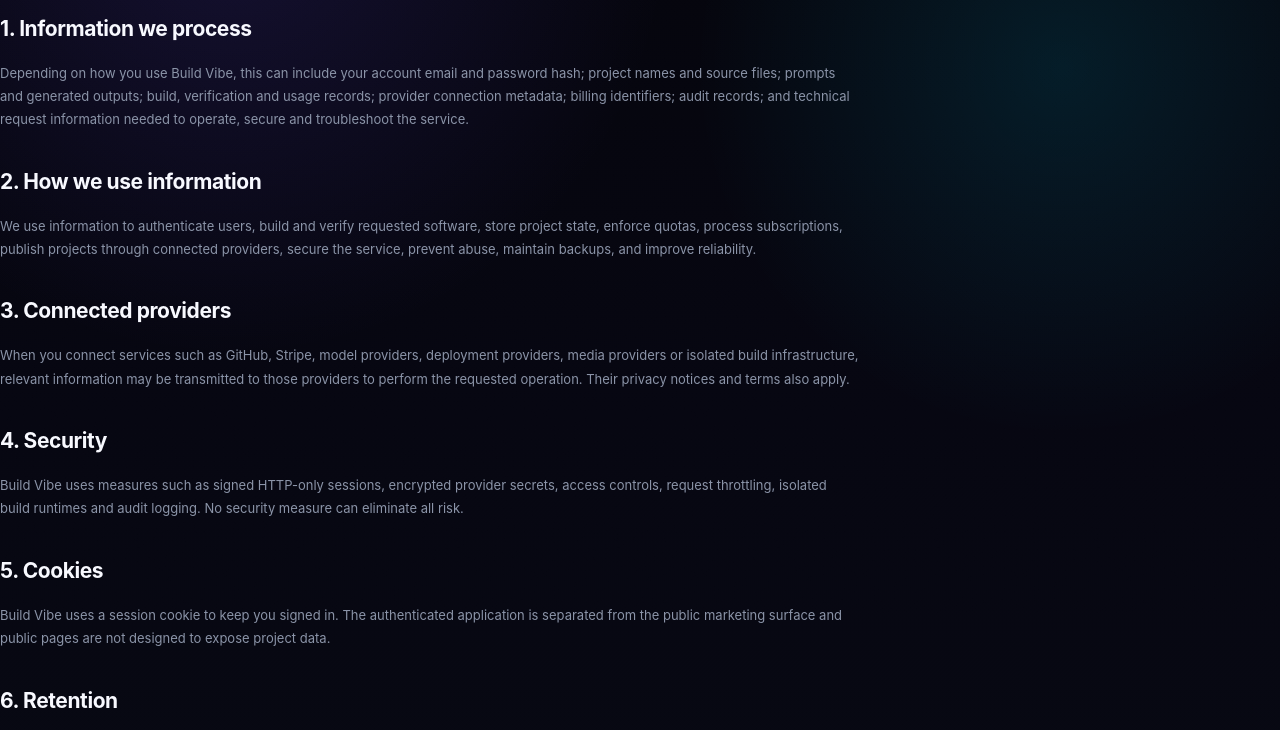
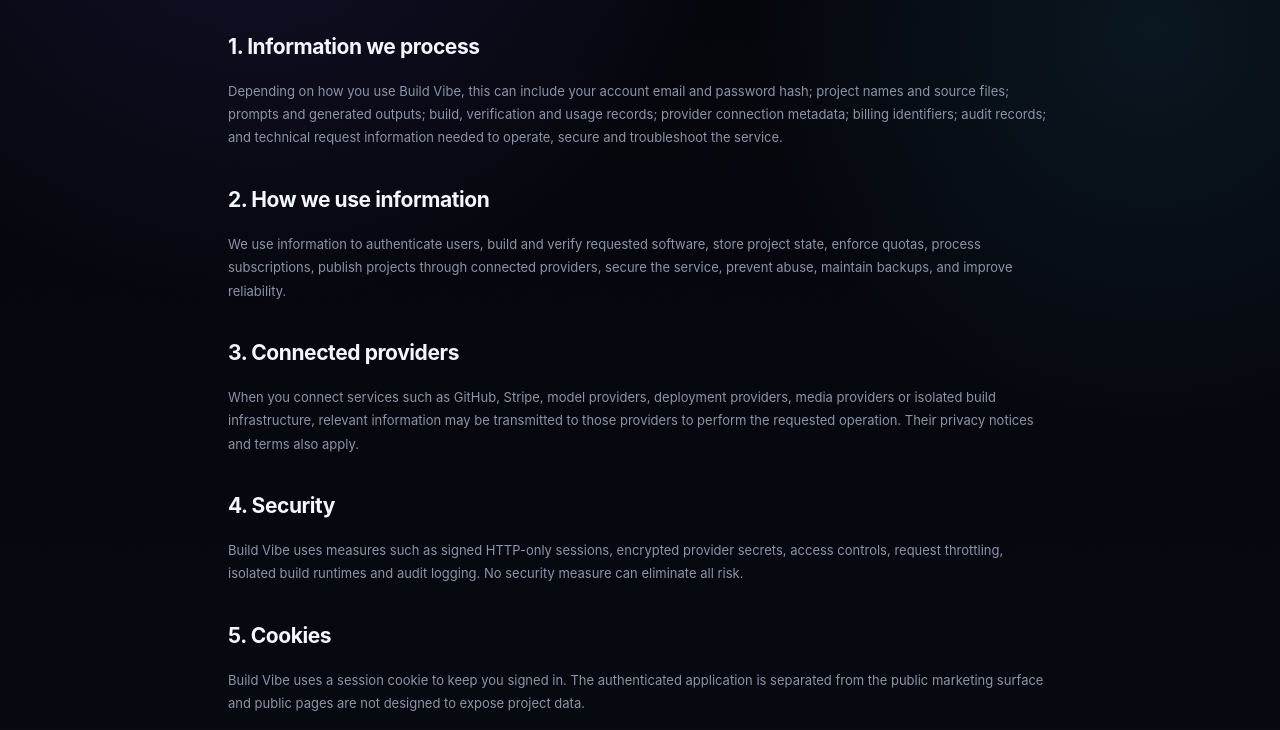
Before and after one commit to MuhammadAsimdeveloper/CodingVibes, a website: page public/privacy.html in a window 1280 px wide. Shown: the part 187-917 px from the top of the page. Drawn offline with Linux system fonts and the light colour scheme.

Commit message:
design: apply page polish to privacy surface

```diff
--- a/public/privacy.html
+++ b/public/privacy.html
@@ -27,7 +27,7 @@
 <meta name="twitter:image:alt" content="Privacy — Build Vibe preview">
 <script type="application/ld+json">{"@context":"https://schema.org","@graph":[{"@type":"Organization","@id":"__SITE_URL__/#organization","name":"Build Vibe","url":"__SITE_URL__/"},{"@type":"WebPage","@id":"__SITE_URL__/privacy#webpage","url":"__SITE_URL__/privacy","name":"Privacy — Build Vibe","description":"Privacy information for Build Vibe, including account data, project data, connected providers, security, cookies, retention and user choices.","inLanguage":"en","isPartOf":{"@id":"__SITE_URL__/#website"},"about":{"@id":"__SITE_URL__/#organization"}}]}</script>
 </head>
-<body>
+<body class="page-polish">
 <main class="page-shell legal-page">
   <div class="section-label">LEGAL</div>
   <h1>Privacy</h1>
```
